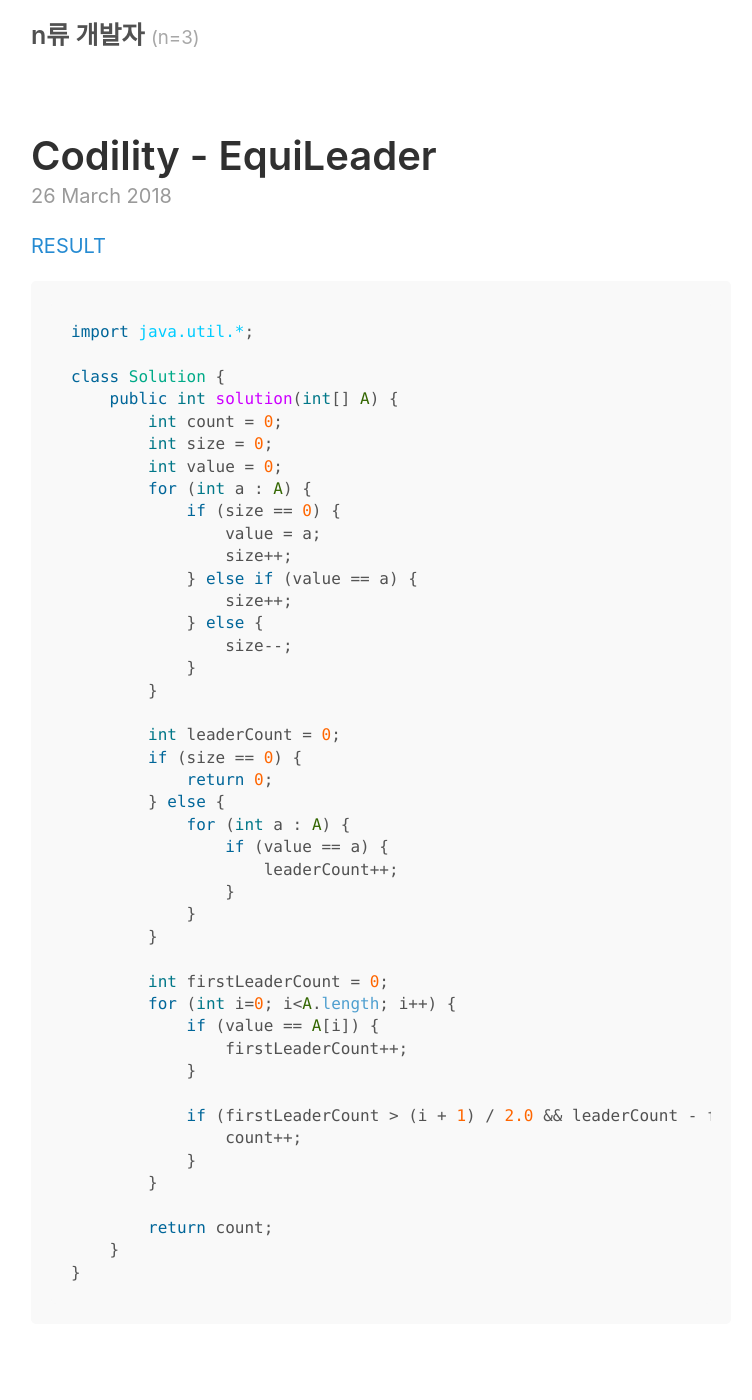
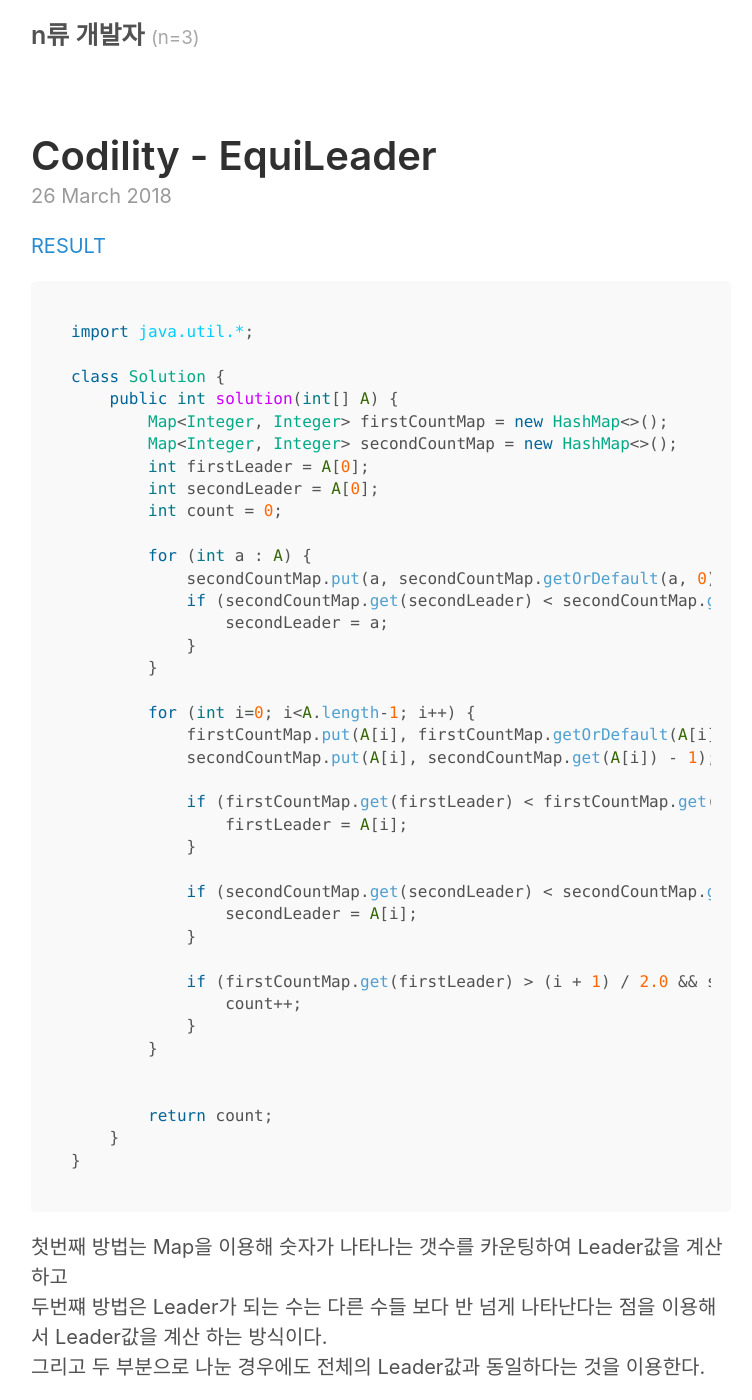
Before and after one commit to bgrooot/bgrooot.github.io, a Jekyll site: the page built from _posts/2018-03-27-codility-equi-leader.md, in a window 1280 px wide and 1400 px high. Shown: the whole window, without its empty margins (259-1011 px from the left). Built offline with Jekyll 4.4.1, drawn with Linux system fonts in a browser that asks for light colours; formulas are drawn with MathJax 3; some of the changed text lies outside the part shown.

Commit message:
Update 2018-03-27-codility-equi-leader.md

````diff
--- a/_posts/2018-03-27-codility-equi-leader.md
+++ b/_posts/2018-03-27-codility-equi-leader.md
@@ -3,6 +3,57 @@
 title: Codility - EquiLeader
 date: 2018-03-27 00:08:08 +0900
 ---
+
+[RESULT](https://app.codility.com/demo/results/trainingVU4J47-PMR)
+```java
+import java.util.*;
+
+class Solution {
+    public int solution(int[] A) {
+        Map<Integer, Integer> firstCountMap = new HashMap<>();
+        Map<Integer, Integer> secondCountMap = new HashMap<>();
+        int firstLeader = A[0];
+        int secondLeader = A[0];
+        int count = 0;
+
+        for (int a : A) {
+            secondCountMap.put(a, secondCountMap.getOrDefault(a, 0) + 1);
+            if (secondCountMap.get(secondLeader) < secondCountMap.get(a)) {
+                secondLeader = a;
+            }
+        }
+
+        for (int i=0; i<A.length-1; i++) {
+            firstCountMap.put(A[i], firstCountMap.getOrDefault(A[i], 0) + 1);
+            secondCountMap.put(A[i], secondCountMap.get(A[i]) - 1);
+
+            if (firstCountMap.get(firstLeader) < firstCountMap.get(A[i])) {
+                firstLeader = A[i];
+            }
+
+            if (secondCountMap.get(secondLeader) < secondCountMap.get(A[i])) {
+                secondLeader = A[i];
+            }
+
+            if (firstCountMap.get(firstLeader) > (i + 1) / 2.0 && secondCountMap.get(secondLeader) > (A.length - i - 1) / 2.0 && firstLeader == secondLeader) {
+                count++;
+            }
+        }
+
+
+        return count;
+    }
+}
+```
+
+첫번째 방법는 Map을 이용해 숫자가 나타나는 갯수를 카운팅하여 Leader값을 계산하고
+두번쨰 방법은 Leader가 되는 수는 다른 수들 보다 반 넘게 나타난다는 점을 이용해서 Leader값을 계산 하는 방식이다.
+그리고 두 부분으로 나눈 경우에도 전체의 Leader값과 동일하다는 것을 이용한다.
+
+내 생각으로는 Map과 일반 계산식으로의 시간 복잡도가 $$O(n)$$ 으로 동일 할 것 같았는데
+다른 언어의 솔루션에서는 이런 방법으로 풀었을 때 통과하는 것 같은데...
+아무튼 자료를 참고하여 풀었기 때문에 나중에 다시 풀면 풀 수 있을까 싶다.
+언젠가는 꼭 material을 번역하면서 차근차근 다시 봐야겠다.
 
 [RESULT](https://app.codility.com/demo/results/trainingVU4J47-PMR)
 
````
